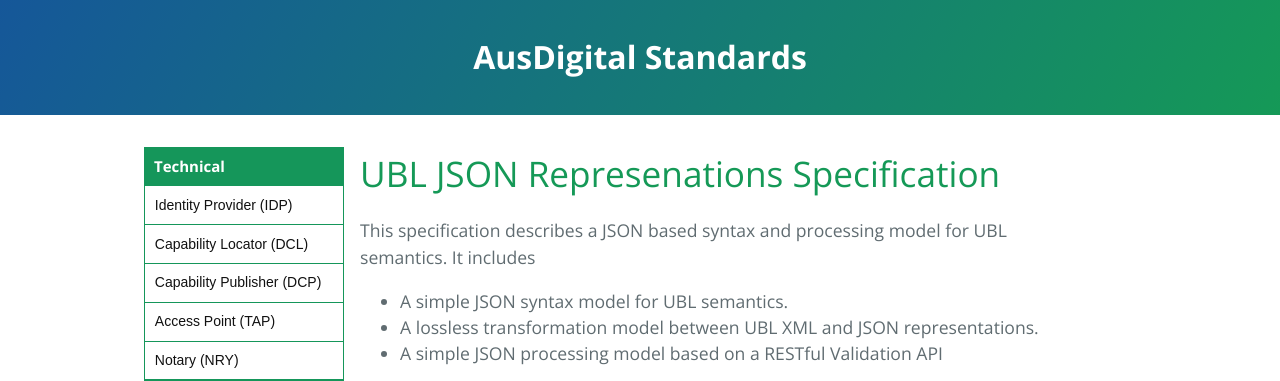
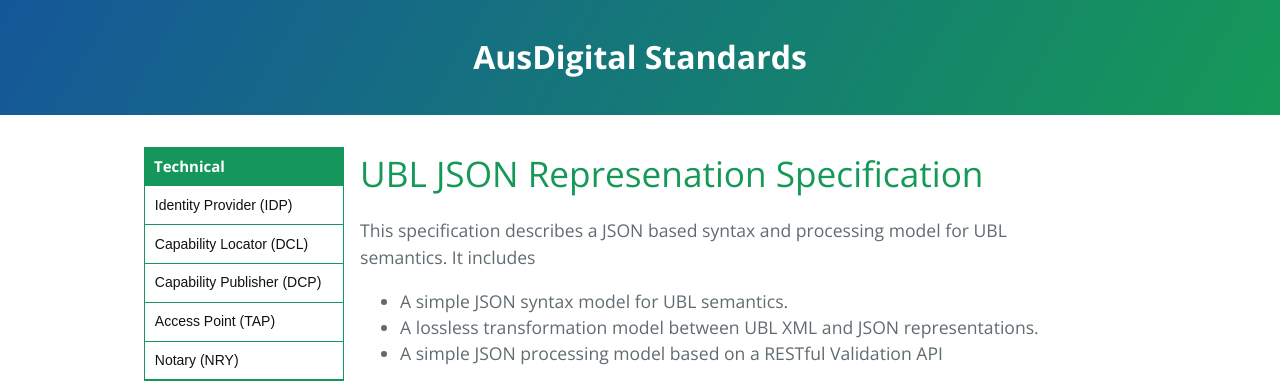
Before and after one commit to ausdigital/ausdigital.github.io, a Jekyll site: the page built from pages/ubl-json.md, in a window 1280 px wide. Shown: the top 381 px of the page. Built offline with Jekyll 4.4.1, drawn with Linux system fonts in a browser that asks for light colours.

Commit message:
typo fix

```diff
--- a/pages/ubl-json.md
+++ b/pages/ubl-json.md
@@ -4,7 +4,7 @@
 permalink: /ubl-json/
 ---
 
-# UBL JSON Represenations Specification
+# UBL JSON Represenation Specification
 
 This specification describes a JSON based syntax and processing model for UBL semantics. It includes
 
```
